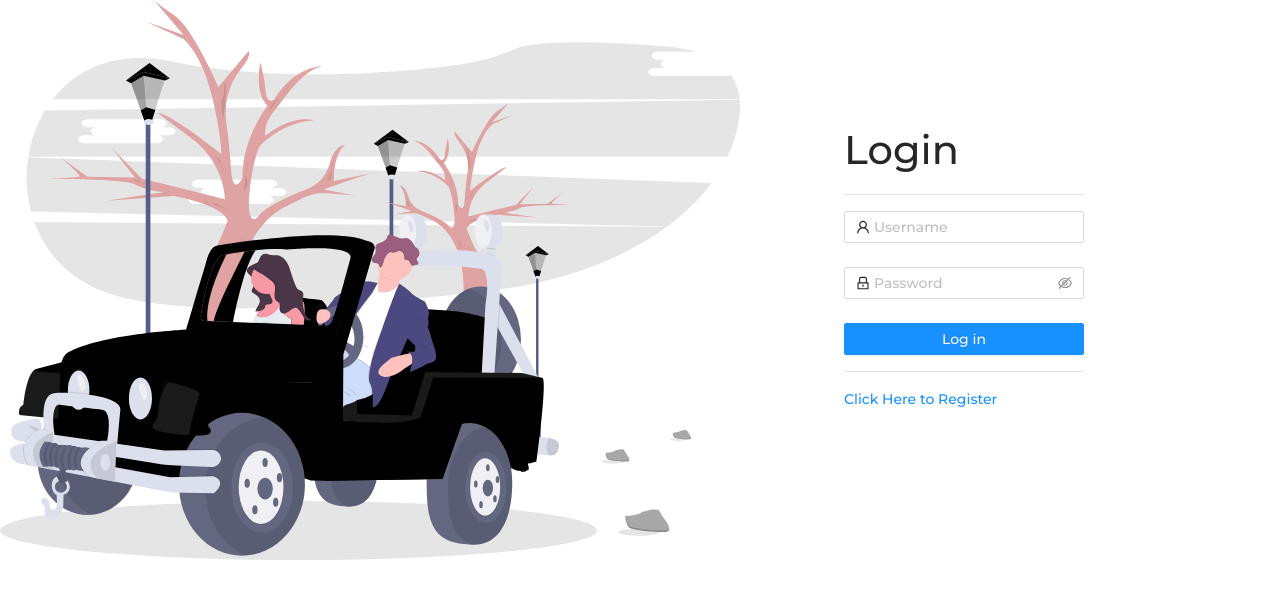
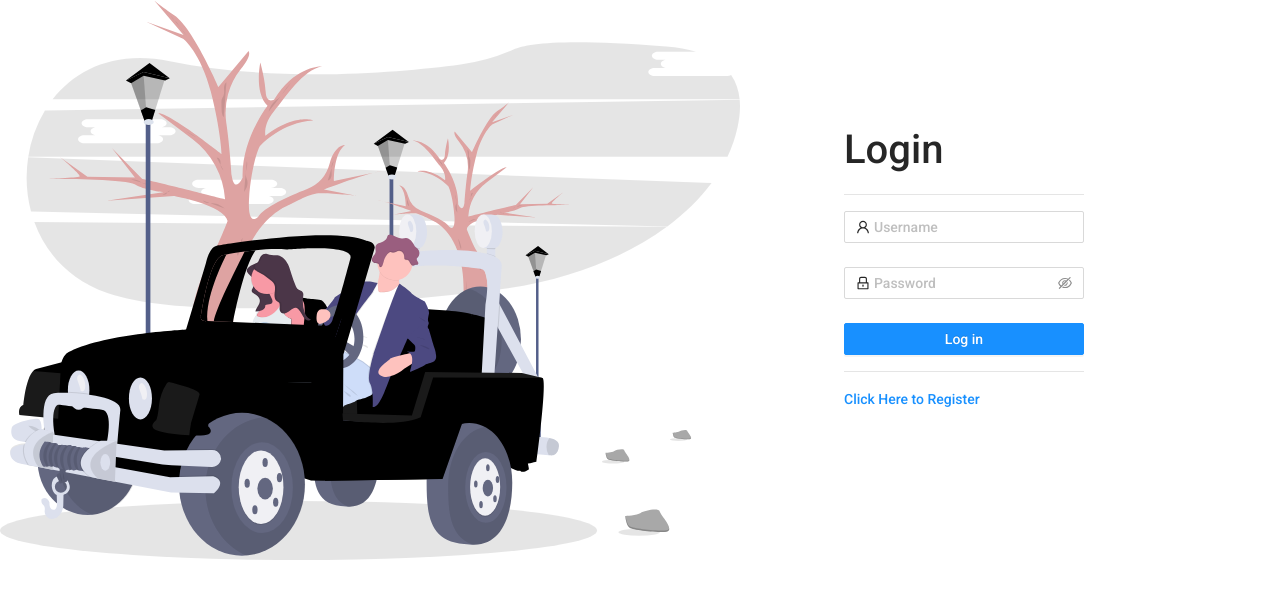
Before and after one commit to josefm09/ella, a React (Create React App) app in the folder client/: page /login in a window 1280 px wide. Shown: the top 598 px of the page. Built offline with nearby package versions, Linux system fonts and the light colour scheme.

Commit message:
changed font to roboto :lipstick:

```diff
--- a/client/src/index.css
+++ b/client/src/index.css
@@ -1,20 +1,13 @@
-@import url("https://fonts.googleapis.com/css2?family=Montserrat:wght@500&display=swap");
+@import url("https://fonts.googleapis.com/css2?family=Roboto:wght@500&display=swap");
 
 body {
   margin: 0;
-  font-family: "Montserrat", sans-serif !important;
-  -webkit-font-smoothing: antialiased;
-  -moz-osx-font-smoothing: grayscale;
+  font-family: "Roboto", sans-serif !important;
 }
 
 body,
 html {
   overflow-x: hidden !important;
-}
-
-code {
-  font-family: source-code-pro, Menlo, Monaco, Consolas, "Courier New",
-    monospace;
 }
 
 .bs1 {
```
Also changed, not shown: client/src/App.jsx (renamed from client/src/App.js), client/src/index.jsx (renamed from client/src/index.js), 2 other files (tests, documents, lock files or other folders).
